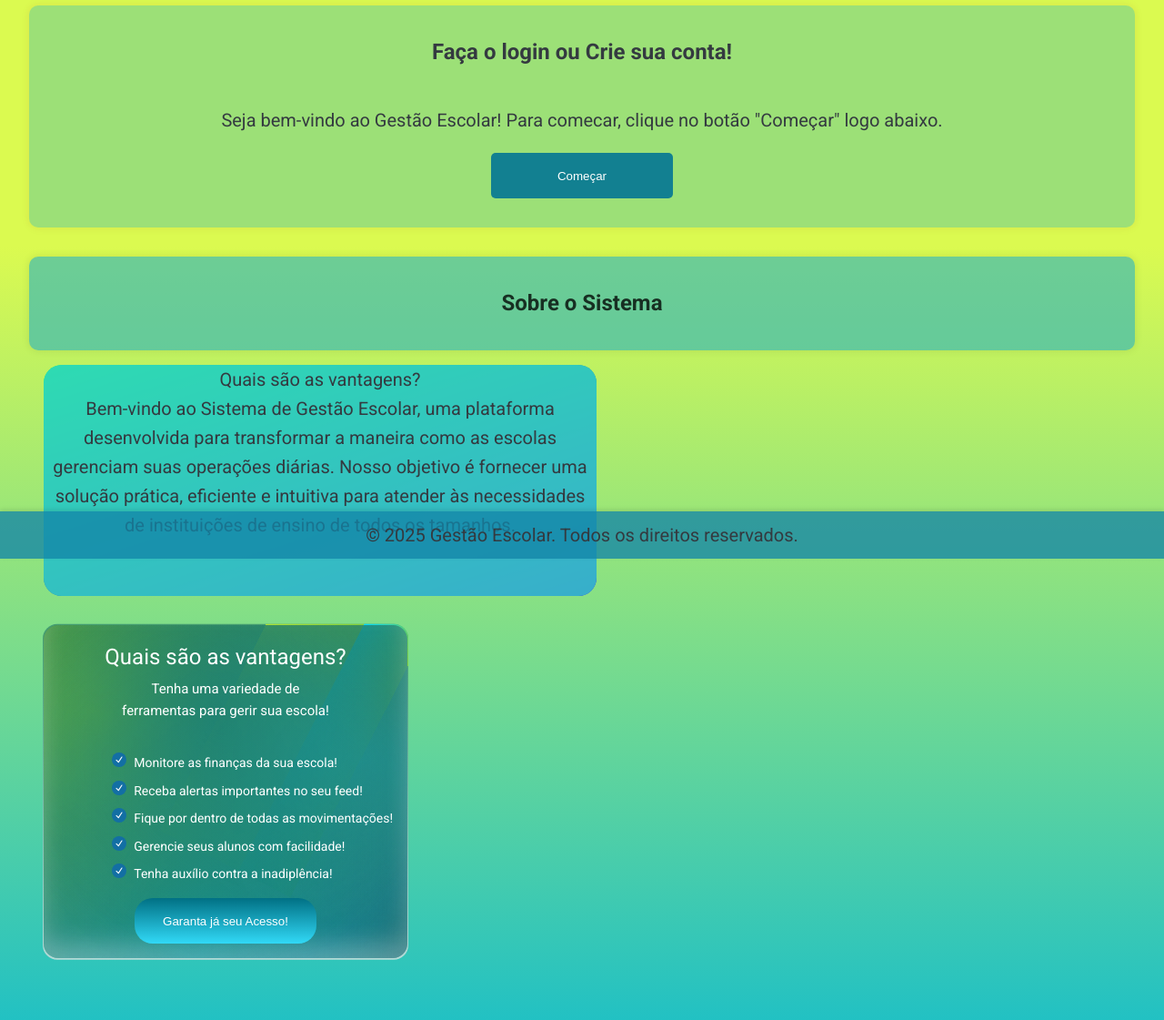
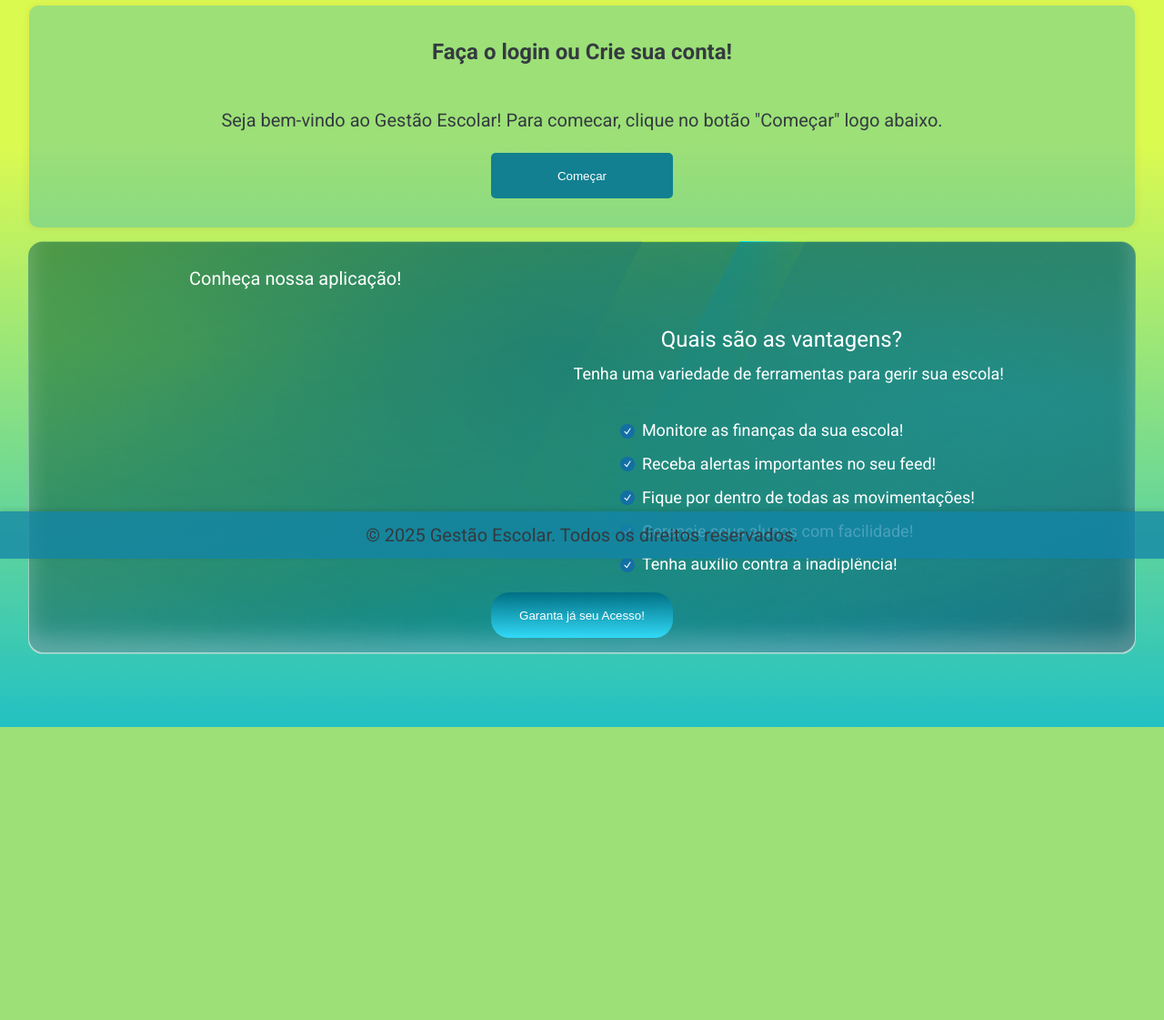
Before and after one commit to ThalesHenri/GestaoEscolar, a Django app: page / in a window 1280 px wide. Shown: the part 186-1307 px from the top of the page at 91% size. After the commit the page ends 985 px from the top, so only its background shows below. Run offline with Django 5.2, Linux system fonts and the light colour scheme.

Commit message:
Ajustes no front-end

```diff
--- a/siteDjango/main/static/style.css
+++ b/siteDjango/main/static/style.css
@@ -1034,11 +1034,14 @@ li a{
     --primary: hsl(202, 79%, 36%);
 
     position: relative;
+    justify-items: center;
+
+
     display: flex;
     flex-direction: column;
     gap: 1rem;
     padding: 1rem;
-    width: 25rem;
+    width: 100%;
     height: 90%;
     background-color: rgba(19, 104, 93, 0.555);
     background-image: radial-gradient(
@@ -1053,13 +1056,13 @@ li a{
       radial-gradient(at 100% 99%, hsla(188, 94%, 13%, 0.568) 0px, transparent 85%);
 
     border-radius: 1rem;
-    margin: 1rem;
+    margin-top: 1rem;
     box-shadow: 0px -16px 24px 0px rgba(255, 255, 255, 0.25) inset;
   }
 
   .card .card__list_item .list_text {
     display: inline-block;
-    font-size: 14px!important; /* Define o tamanho da fonte */
+    font-size: 18px!important; /* Define o tamanho da fonte */
     color: #ffffff; /* Define a cor do texto */
   }
 
@@ -1106,7 +1109,10 @@ li a{
   }
 
   .card .card_title__container .card_title {
-    display: block;
+    display: flex;
+    justify-content: right;
+    margin-right: 15rem;
+    margin-top: 1rem;
     font-size: 1.5rem;
     color: var(--white);
   }
@@ -1119,29 +1125,44 @@ li a{
   }
 
 .card_paragraph {
-    display: inline-block;
-    justify-content: left!important;
+    display: flex;
+    justify-content: right;
     margin-top: 0.25rem;
-    width: 65%;
+    margin-right: 8rem;
+    font-size: 1rem;
+    color: rgb(255, 255, 255);
+  }
+
+  .parte_esquerda{
+    display: flex;
+    justify-content: left;
+    margin-top: 0.5rem;
+    margin-right: 8rem;
     font-size: 1rem;
     color: rgb(255, 255, 255);
   }
 
   /* ---------------------------- LISTA DOS CHECKS -------------------------------*/
-  .card .card__list {
+
+
+
+.card .card__list {
     display: flex;
     flex-direction: column;
     align-items:last baseline; /* Alinha os itens no centro da coluna */
     justify-content: center; /* Pode ser necessário ajustar se a altura não for suficiente */
+    margin-right: 10rem;
     gap: 0.5rem;
-  }
-  .card .card__list .card__list_item {
+
+}
+.card .card__list .card__list_item {
     display: flex;
     align-items: left;
     gap: 0.5rem;
+
   }
 
-  .card .card__list .card__list_item .check {
+.card .card__list .card__list_item .check {
     display: flex;
     justify-content: center;
     align-items: center;
@@ -1149,6 +1170,7 @@ li a{
     height: 1rem;
     background-color: var(--primary);
     border-radius: 50%;
+    margin-top: 0.4rem;
   }
 
   .card .card__list .card__list_item .check .check_svg {
@@ -1160,6 +1182,7 @@ li a{
   .card .card__list .card__list_item {
     font-size: 0.75rem;
     color: var(--white);
+
   }
 
   .buttonAcesso {
--- a/siteDjango/main/templates/index.html
+++ b/siteDjango/main/templates/index.html
@@ -19,6 +19,7 @@
     </nav>
     <main>
         {% block content %}
+      <div>
         <h2>Bem-vindo ao Sistema de Gestão Escolar</h2>
         <p>Aqui você pode gerenciar todas as operações administrativas da sua escola de forma prática e eficiente.</p>
         <div class="comece">
@@ -27,9 +28,9 @@
             <div style="display: flex; justify-content: center; margin-top: 20px;">
             <a href="/login/"><button class="blueButton">Começar</button></a></div>
         </div>
-        <div class="Sobre">
+       <!-- <div class="Sobre">
             <h2>Sobre o Sistema</h2>
-            <!-- <p>Bem-vindo ao Sistema de Gestão Escolar, uma plataforma desenvolvida para transformar a maneira como as
+             <p>Bem-vindo ao Sistema de Gestão Escolar, uma plataforma desenvolvida para transformar a maneira como as
                 escolas gerenciam suas operações diárias. Nosso objetivo é fornecer uma solução prática, eficiente e
                 intuitiva para atender às necessidades de instituições de ensino de todos os tamanhos.
 
@@ -43,9 +44,9 @@
                 Trabalhamos continuamente para oferecer as melhores ferramentas e funcionalidades para facilitar o seu
                 dia a dia.
 
-                Junte-se a nós nessa jornada de inovação e excelência na gestão escolar!</p> -->
-        </div>
-        <div class="card1"style="display: flex; justify-content: left;">
+                Junte-se a nós nessa jornada de inovação e excelência na gestão escolar!</p>
+        </div>-->
+        <!-- <div class="card1"style="display: flex; justify-content: left;">
             <div class="primeiroCard">
                 <div class="card2">
                   <p class="card2__title">Quais são as vantagens?</p>
@@ -54,15 +55,16 @@
                     intuitiva para atender às necessidades de instituições de ensino de todos os tamanhos.</p>
                 </div>
               </div>
-        </div>
+        </div>-->
 
 
         <!--  ----------------------- COMEÇO DO NOVO CARD -------------------------  -->
-        <div class="card" style="display: flex; justify-content: center;">
+        <div class="card" style="margin-bottom: 30px;">
+          <p class="parte_esquerda" style="display:flex; font-size: 20px ; text-align: left; margin-left: 10rem;">Conheça nossa aplicação!</p>
             <div class="card__border"></div>
             <div class="card_title__container">
               <span class="card_title">Quais são as vantagens?</span>
-              <p class="card_paragraph" style="font-size: 15px;">Tenha uma variedade de ferramentas para gerir sua escola!</p>
+              <p class="card_paragraph" style="font-size: 18px;">Tenha uma variedade de ferramentas para gerir sua escola!</p>
             </div>
             <hr class="line" />
             <ul class="card__list">
@@ -81,7 +83,7 @@
                     ></path>
                   </svg>
                 </span>
-                <span class="list_text" style="font-size: 14px;text-align: right;">Monitore as finanças da sua escola!</span>
+                <span class="list_text" style="text-align: right; font-size: 30px;">Monitore as finanças da sua escola!</span>
               </li>
               <li class="card__list_item">
                 <span class="check">
@@ -98,7 +100,7 @@
                     ></path>
                   </svg>
                 </span>
-                <span class="list_text" style="font-size: 14px;">Receba alertas importantes no seu feed!</span>
+                <span class="list_text">Receba alertas importantes no seu feed!</span>
               </li>
               <li class="card__list_item">
                 <span class="check">
@@ -115,7 +117,7 @@
                     ></path>
                   </svg>
                 </span>
-                <span class="list_text" style="font-size: 14px;">Fique por dentro de todas as movimentações!</span>
+                <span class="list_text">Fique por dentro de todas as movimentações!</span>
               </li>
               <li class="card__list_item">
                 <span class="check">
@@ -132,7 +134,7 @@
                     ></path>
                   </svg>
                 </span>
-                <span class="list_text" style="font-size: 14px;">Gerencie seus alunos com facilidade!</span>
+                <span class="list_text">Gerencie seus alunos com facilidade!</span>
               </li>
               <li class="card__list_item">
                 <span class="check">
@@ -149,12 +151,14 @@
                     ></path>
                   </svg>
                 </span>
-                <span class="list_text" style="font-size: 14px;">Tenha auxílio contra a inadiplência!</span>
+                <span class="list_text">Tenha auxílio contra a inadiplência!</span>
               </li>
             </ul>
             <div style="display: flex; justify-content: center;">
             <a href="/registrar/"><button class="buttonAcesso">Garanta já seu Acesso!</button></a></div>
           </div>
+      </div>
+
         {% endblock %}
     </main>
     <footer>
```
